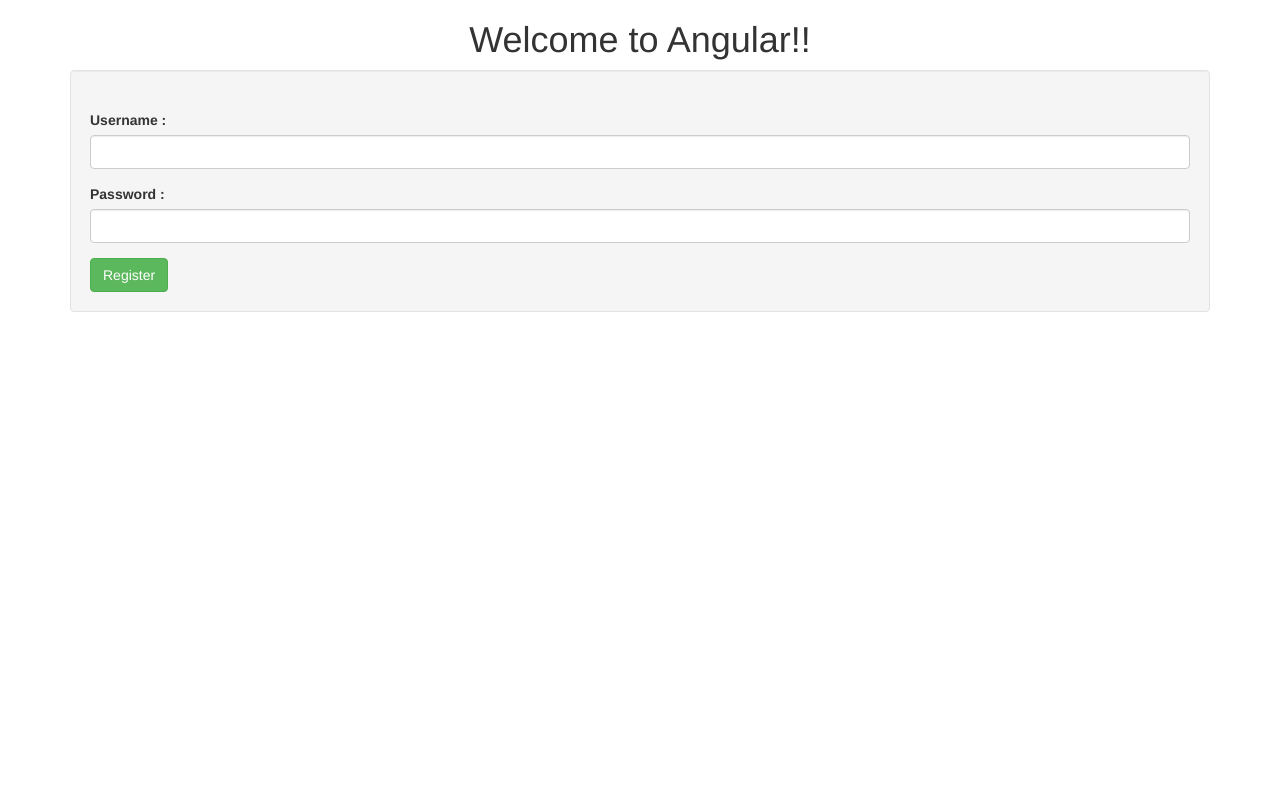
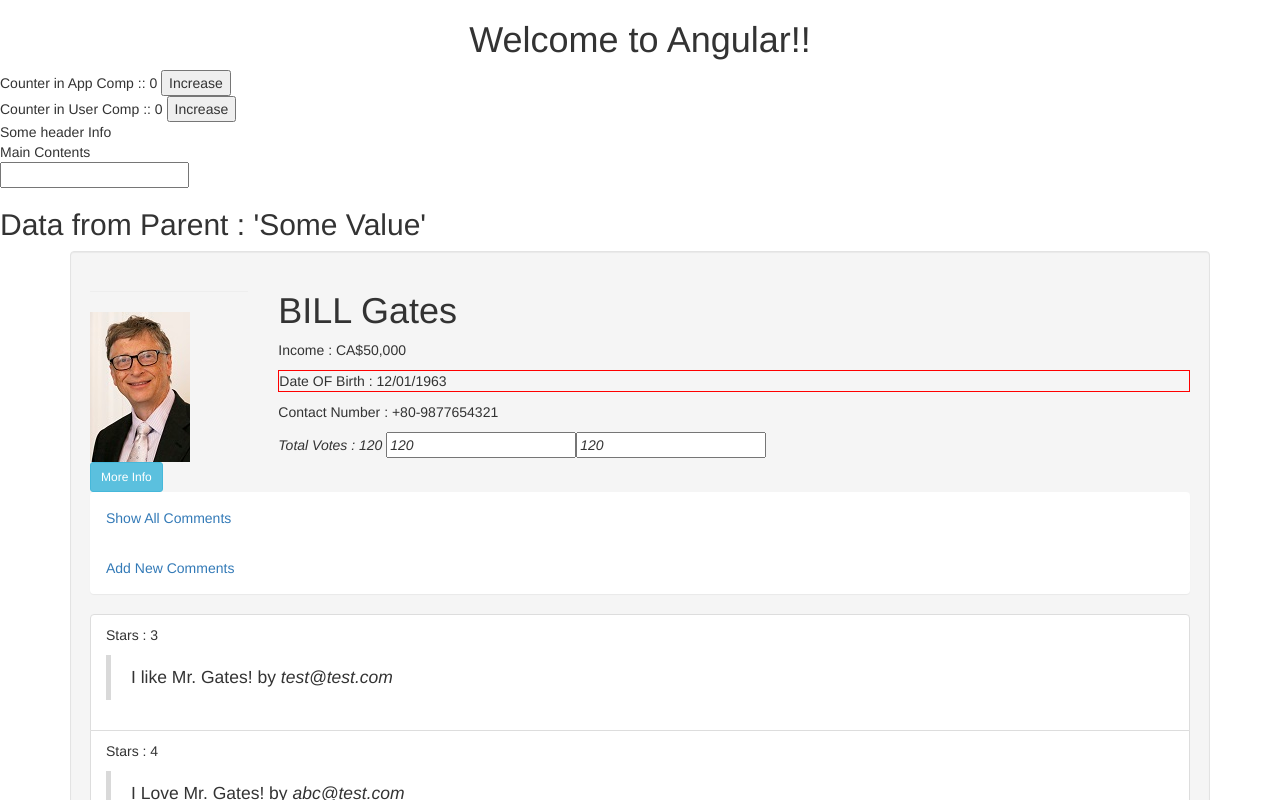
Before and after one commit to synergy2411/aligh-repo, an Angular app: page / in a window 1280 px wide. Shown: the top 800 px of the page. Built offline with nearby package versions, Linux system fonts and the light colour scheme.

Commit message:
initial Service added

```diff
--- a/src/app/app.component.html
+++ b/src/app/app.component.html
@@ -5,9 +5,9 @@
   </h1>
 </div>
 
-<div class="container">
+<!-- <div class="container">
   <app-signup></app-signup>
-</div>
+</div> -->
 
 
 <!-- <div class="container">
@@ -15,14 +15,17 @@
 </div> -->
 
 
-<!-- <div>
+Counter in App Comp :: {{dataService.counter}}
+<button (click)="increase()">Increase</button>
+
+<div>
   <app-user xyz="XYZ" [users]="users" abc="'Some Value'"
       (childEvent)="customEventHandler($event)">
     <header>Some header Info</header>
     <main class="my-class">Main Contents</main>
     <footer>Footer Info</footer>
   </app-user>
-</div> -->
+</div>
 
 
 <!-- ng generate component user
--- a/src/app/app.component.ts
+++ b/src/app/app.component.ts
@@ -1,6 +1,7 @@
 import { Component } from '@angular/core';
-import { USER_DATA } from './data/mocks';
+
 import { User } from './model/user';
+import { DataService } from './services/data-service';
 
 @Component({
   selector: 'app-root',
@@ -15,8 +16,12 @@
     this.title = eventdata
   }
 
+  increase(){
+    this.dataService.counter++;
+  }
+  constructor(public dataService : DataService){}
   ngOnInit(){
-    this.users = USER_DATA;
+    this.users= this.dataService.getUserData();
   }
 
 }
--- a/src/app/app.module.ts
+++ b/src/app/app.module.ts
@@ -11,6 +11,7 @@
 import { FilterComponent } from './filter/filter.component';
 import { CommentFormComponent } from './user/comment-form/comment-form.component';
 import { SignupComponent } from './auth/signup/signup.component';
+import { DataService } from './services/data-service';
 
 @NgModule({
   declarations: [   //Components, Pipes & Directives
@@ -29,7 +30,9 @@
     FormsModule,
     ReactiveFormsModule
   ],
-  providers: [],   //Services
+  providers: [
+    DataService
+  ],   //Services
   bootstrap: [AppComponent]
 })
 export class AppModule { }
--- a/src/app/auth/signup/signup.component.html
+++ b/src/app/auth/signup/signup.component.html
@@ -1,3 +1,4 @@
+
 <form (ngSubmit)="onSubmit()"
   class="well"
   [formGroup]="registerForm">
@@ -8,8 +9,8 @@
     <input type="text"
       name="username"
       class="form-control"
-      [formControl]="username">
-
+      [formControl]="username" (blur)="onBlurred()">
+      {{errorMsg}}
       <div [hidden]="username.valid || username.pristine">
         Something Wrong happened!
         <div [hidden]="!username.hasError('required')">
--- a/src/app/auth/signup/signup.component.ts
+++ b/src/app/auth/signup/signup.component.ts
@@ -36,6 +36,7 @@
     })
   }
 
+
   ngOnInit() {
   }
 
--- /dev/null
+++ b/src/app/services/data-service.ts
@@ -0,0 +1,11 @@
+import { Injectable } from '@angular/core';
+import { USER_DATA } from '../data/mocks';
+
+@Injectable()
+export class DataService{
+    counter : number = 0;
+    getUserData(){
+
+        return USER_DATA;
+    }
+}
--- a/src/app/user/user.component.html
+++ b/src/app/user/user.component.html
@@ -1,4 +1,9 @@
 <!-- Data Projection -->
+
+Counter in User Comp :: {{dataService.counter}}
+<button (click)="increase()">Increase</button>
+
+
 <ng-content select="header"></ng-content>
 <ng-content select=".my-class"></ng-content>
 
--- a/src/app/user/user.component.ts
+++ b/src/app/user/user.component.ts
@@ -12,13 +12,15 @@
     EventEmitter,
     SimpleChanges} from '@angular/core';
 import { User } from '../model/user';
+import { DataService } from '../services/data-service';
 
 
 @Component({
     selector : 'app-user',
     //template : '<h1>{{ user.firstName }} {{ user.lastName }}</h1>',
     templateUrl : './user.component.html',
-    styleUrls : [`./user.component.css`]
+    styleUrls : [`./user.component.css`],
+    providers : [DataService]
 })
 export class UserComponent implements OnInit,
 OnChanges,
@@ -53,7 +55,13 @@
         alert(`${user.firstName} is working with ${user.company}!!`);
         this.allClasses.myClass = !this.allClasses.myClass;
     }
-    constructor(){console.log("Constructor Called!")}
+
+    constructor(public dataService : DataService){}
+    increase(){
+        this.dataService.counter++;
+    }
+
+   // constructor(){console.log("Constructor Called!")}
     ngOnInit(){console.log("ngOnInit Called!");}
     ngOnChanges(changes : SimpleChanges){console.log("ngOnChanges Called!", changes);}
     ngDoCheck(){console.log("ngDoCheck Called!");}
```
